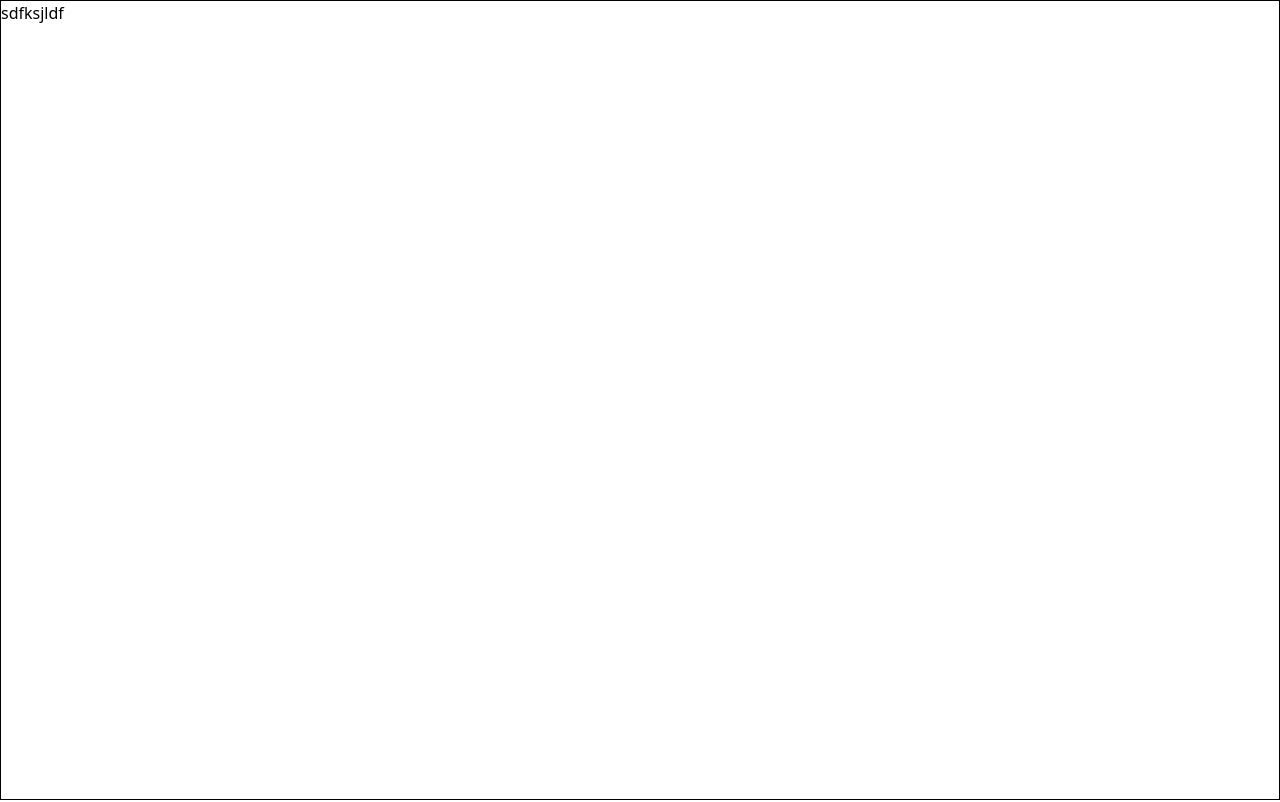
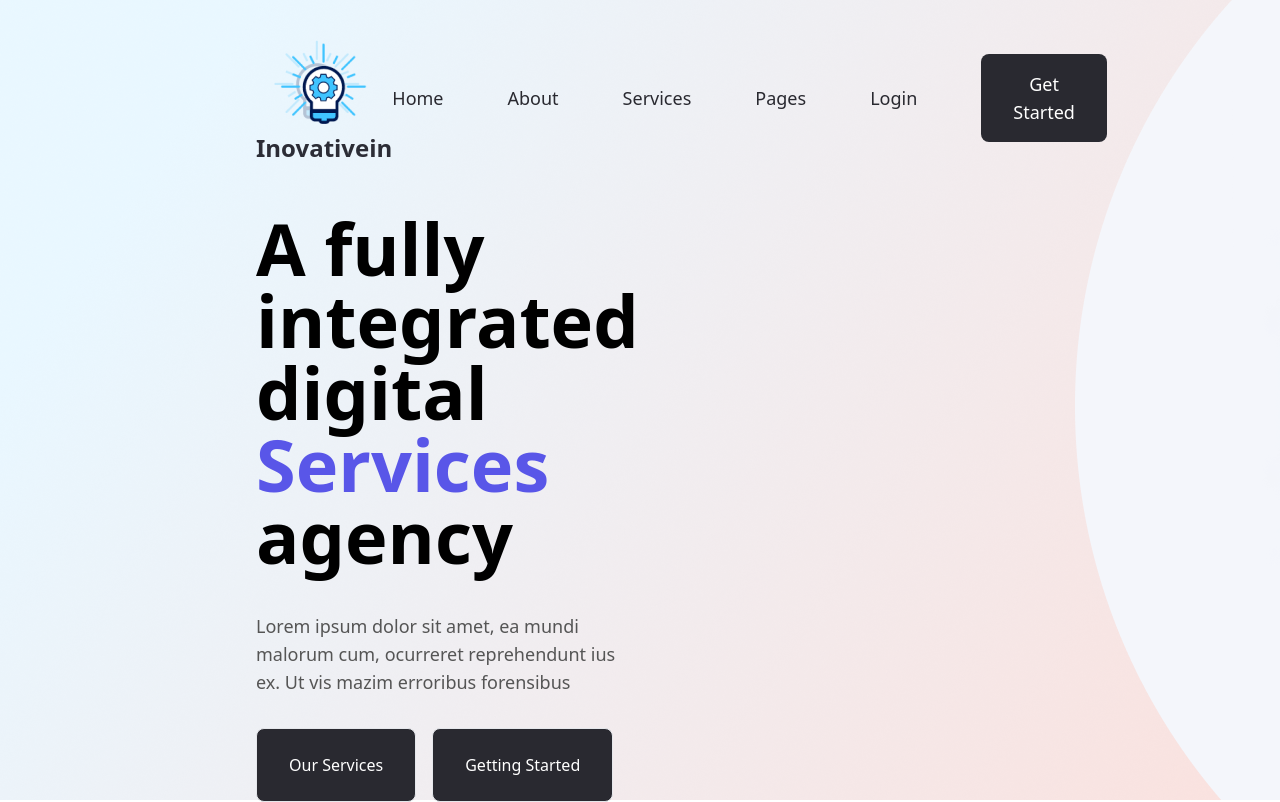
Before and after one commit to fahadzardari/inovativein, a React (Vite) app: page / in a window 1280 px wide. Built offline with nearby package versions, Linux system fonts and the light colour scheme.

Commit message:
hompagesection nav content added

```diff
--- a/package.json
+++ b/package.json
@@ -4,10 +4,11 @@
   "version": "0.0.0",
   "type": "module",
   "scripts": {
-    "dev": "vite",
+    "dev": "vite --host",
     "build": "vite build",
     "lint": "eslint src --ext js,jsx --report-unused-disable-directives --max-warnings 0",
     "preview": "vite preview"
+
   },
   "dependencies": {
     "react": "^18.2.0",
--- a/src/App.jsx
+++ b/src/App.jsx
@@ -1,7 +1,7 @@
 import Home from "./Sections/Home"
 export default function App() {
   return (
-    <div className="container ">
+    <div className="font-nunito container m-0 p-0">
         <Home />
     </div>
   )
--- /dev/null
+++ b/src/Components/Homepage-section-components/Navbar.jsx
@@ -0,0 +1,34 @@
+export default function Navbar() {
+  return (
+    <nav className="flex grow-1 items-center  text-homepageprimary justify-between">
+      <div className="flex flex-col items-center">
+        <img src="/homepage-section/logo.png" alt="" />
+        <h1 className="text-2xl font-bold text-[#2C2D36]">Inovativein</h1>
+      </div>
+
+      <ul className="flex items-center gap-16  text-lg grow-1 ">
+        <li className="">
+        <a className="" href="#">Home</a>
+        </li>
+        <li className="">
+        <a className="" href="#">About</a>
+        </li>
+        <li className="">
+        <a className="" href="#">Services</a>
+        </li>
+        <li className="">
+        <a className="" href="#">Pages</a>
+        </li>
+        <li className="">
+        <a className="" href="#">Login</a>
+        </li>
+
+        <li>
+          <button className="bg-homepageprimary text-white px-8 py-4 rounded-lg">
+            Get Started
+          </button>
+        </li>
+      </ul>
+    </nav>
+  );
+}
--- a/src/Sections/Home.jsx
+++ b/src/Sections/Home.jsx
@@ -1,8 +1,31 @@
-
+import Navbar from "../Components/Homepage-section-components/Navbar";
 export default function Home() {
   return (
-    <div  className="h-screen w-full bg-red-400 border border-black-1">
-                sdfksjldf
+    <div
+      style={{ backgroundImage: "url(/homepage-section/bg.png" }}
+      className="h-[100vh] w-[100vw] px-[20%] pt-8"
+    >
+      <Navbar />
+
+      <div className="content w-3/6 mt-12">
+        <h1 className="font-extrabold text-7xl">
+          A fully integrated digital{" "}
+          <span className="text-homepageservices">Services</span> agency
+        </h1>
+        <p className="text-[#555555] text-lg mt-10">
+          Lorem ipsum dolor sit amet, ea mundi malorum cum, ocurreret
+          reprehendunt ius ex. Ut vis mazim erroribus forensibus
+        </p>
+
+        <div className="flex mt-8 gap-4">
+        <button className="text-white bg-homepageprimary hover:bg-transparent hover:text-homepageprimary  border hover:border-homepageprimary font-light px-8 py-6 rounded-lg">
+            Our Services
+          </button>
+          <button className="text-white bg-homepageprimary hover:bg-transparent hover:text-homepageprimary  border hover:border-homepageprimary font-light px-8 py-6 rounded-lg">
+            Getting Started
+          </button>
+        </div>
+      </div>
     </div>
-  )
+  );
 }
--- a/tailwind.config.js
+++ b/tailwind.config.js
@@ -5,12 +5,17 @@ export default {
     "./src/**/*.{js,ts,jsx,tsx}",
   ],
   theme: {
-    colors: {
-      homePageButtonBlack: '#292930',
-      homePageServicesPurple: '#5956E8',
-      // ...
+
+    extend: {
+      colors: {
+        homepageprimary: '#292930',
+        homepageservices: '#5956E8',
+        // ...
+      },
+      fontFamily: {
+        'nunito': ['nunito', 'sans']
+      }
     },
-    extend: {},
   },
   plugins: [],
 }
```
